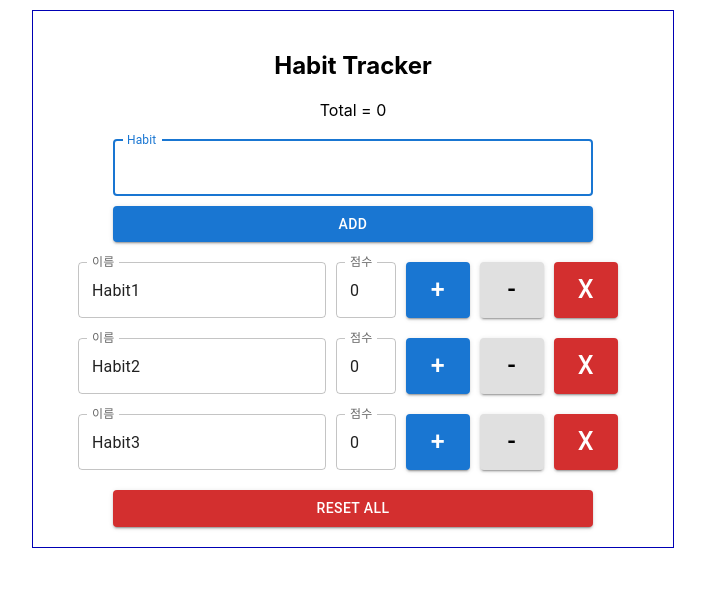
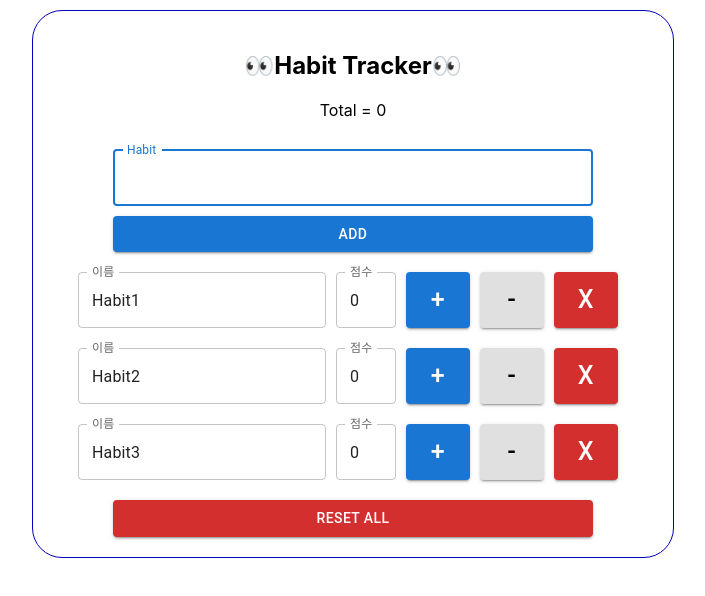
Before and after one commit to he0o0nje/Habit-Tracker, a React (Create React App) app: page / in a window 1280 px wide. Shown: the top 596 px of the page, without its empty margins (287-992 px from the left). Built offline with nearby package versions, Linux system fonts and the light colour scheme.

Commit message:
Design: 스타일 수정

```diff
--- a/src/components/Header.js
+++ b/src/components/Header.js
@@ -1,8 +1,8 @@
 function Header({ totalCount }) {
   return (
     <>
-      <h2>Habit Tracker</h2>
-      <div style={{ marginBottom: "20px" }}>Total = {totalCount}</div>
+      <h2>👀Habit Tracker👀</h2>
+      <div style={{ marginBottom: "30px" }}>Total = {totalCount}</div>
     </>
   );
 }
--- a/src/styles/RootStyle.css
+++ b/src/styles/RootStyle.css
@@ -3,6 +3,7 @@
   margin: 10px auto;
   padding: 20px;
   border: 1px solid rgb(0, 0, 180);
+  border-radius: 30px;
   text-align: center;
 }
 ul {
```
